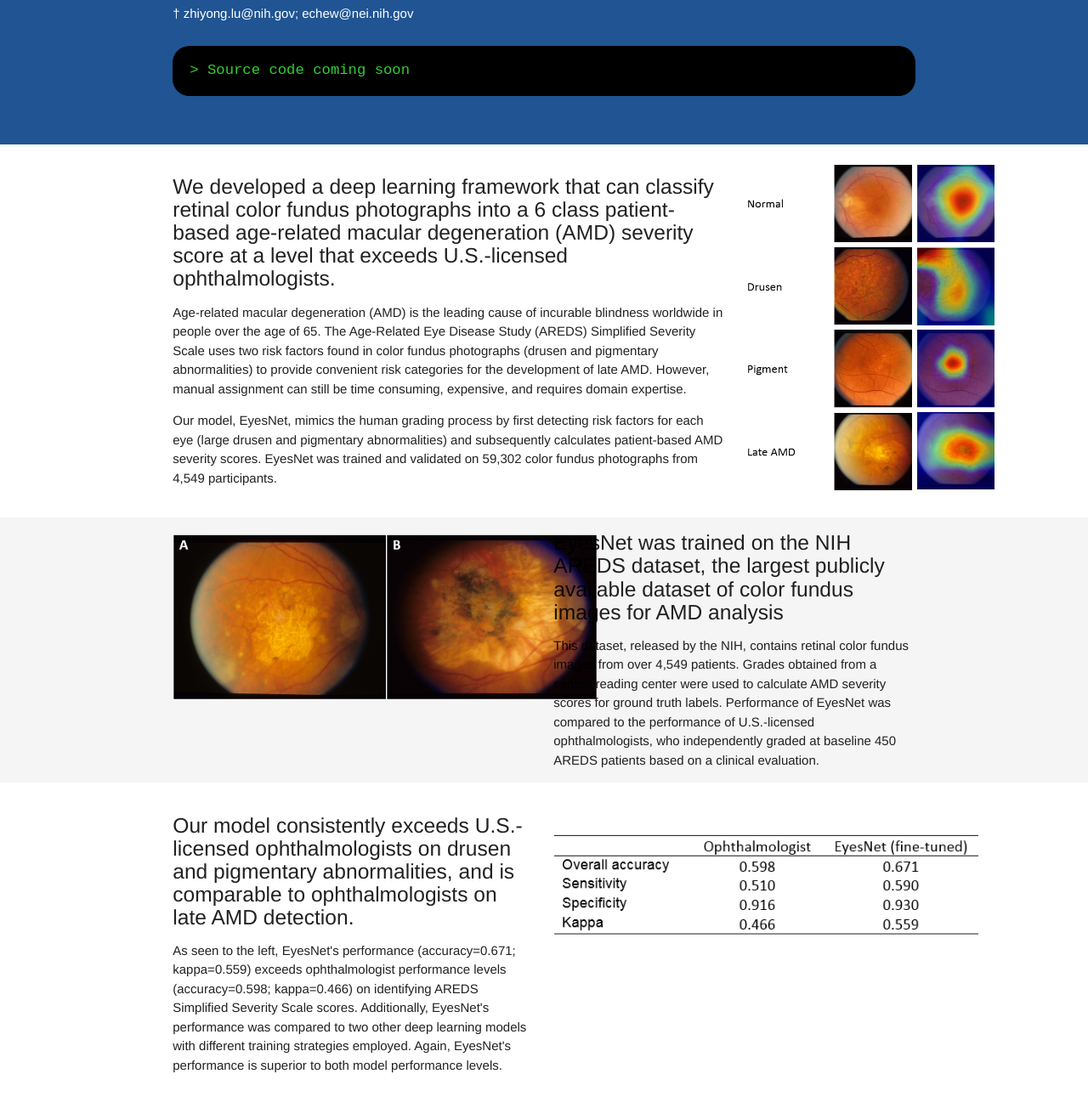
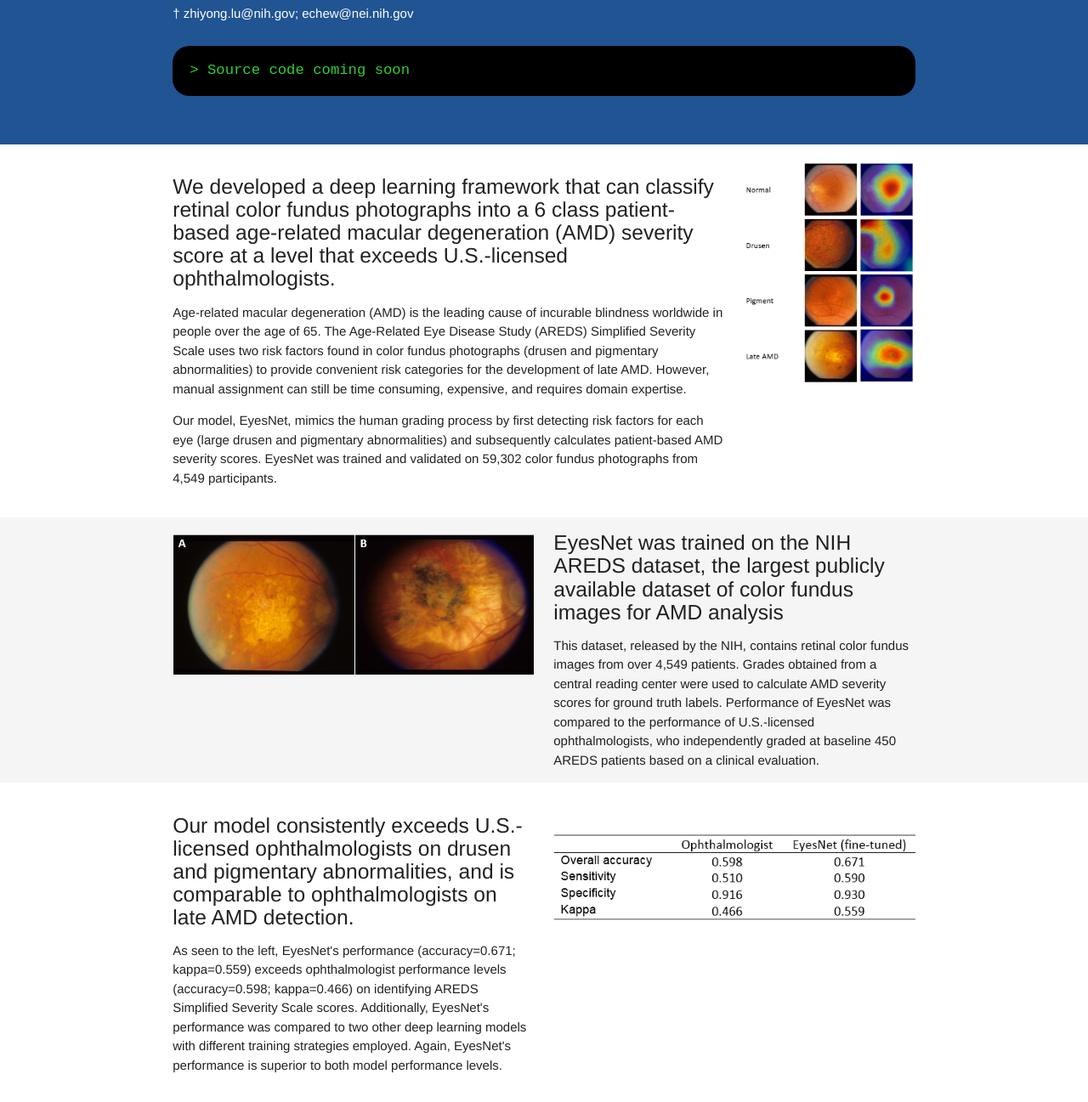
Before and after one commit to ncbi-nlp/DeepSeeNet, a plain HTML site: page docs/index.html in a window 1280 px wide. Shown: the part 506-1803 px from the top of the page at 85% size. Drawn offline with nearby package versions, Linux system fonts and the light colour scheme.

Commit message:
fix img width

```diff
--- a/docs/index.html
+++ b/docs/index.html
@@ -72,6 +72,10 @@
         color: limegreen;
         font-family: "Courier New", Courier, monospace;
     }
+
+    .container img {
+      max-width: 100%;
+    }
   </style>
 </head>
 
@@ -107,7 +111,7 @@
         <p>Age-related macular degeneration (AMD) is the leading cause of incurable blindness worldwide in people over the age of 65. The Age-Related Eye Disease Study (AREDS) Simplified Severity Scale uses two risk factors found in color fundus photographs (drusen and pigmentary abnormalities) to provide convenient risk categories for the development of late AMD. However, manual assignment can still be time consuming, expensive, and requires domain expertise.<p>
         <p>Our model, EyesNet, mimics the human grading process by first detecting risk factors for each eye (large drusen and pigmentary abnormalities) and subsequently calculates patient-based AMD severity scores. EyesNet was trained and validated on 59,302 color fundus photographs from 4,549 participants.</p>
       </div>
-      <div class="col l3"><img src="images/Fig9.png", width="300px"></div>
+      <div class="col l3"><img src="images/Fig9.png"></div>
     </div>
   </div>
 </section>
@@ -115,7 +119,7 @@
 <section class="grey lighten-4">
   <div class="container">
     <div class="row">
-      <div class="col l6"><img src="images/Fig1.png", width="500px" style="padding-top:20px"></div>
+      <div class="col l6"><img src="images/Fig1.png" style="padding-top:20px"></div>
       <div class="col l6">
         <h5>EyesNet was trained on the NIH AREDS dataset, the largest publicly available dataset of color fundus images for AMD analysis</h5>
         <p>This dataset, released by the NIH, contains retinal color fundus images from over 4,549 patients. Grades obtained from a central reading center were used to calculate AMD severity scores for ground truth labels. Performance of EyesNet was compared to the performance of U.S.-licensed ophthalmologists, who independently graded at baseline 450 AREDS patients based on a clinical evaluation.</p>
@@ -131,7 +135,7 @@
         <h5>Our model consistently exceeds U.S.-licensed ophthalmologists on drusen and pigmentary abnormalities, and is comparable to ophthalmologists on late AMD detection. </h5>
         <p>As seen to the left, EyesNet's performance (accuracy=0.671; kappa=0.559) exceeds ophthalmologist performance levels (accuracy=0.598; kappa=0.466) on identifying AREDS Simplified Severity Scale scores. Additionally, EyesNet's performance was compared to two other deep learning models with different training strategies employed. Again, EyesNet's performance is superior to both model performance levels.</p>
       </div>
-      <div class="col s6"><img src="images/Tab4.png", width="500px" style="padding-top:40px"></div>
+      <div class="col s6"><img src="images/Tab4.png" style="padding-top:40px"></div>
     </div>
   </div>
 </section>
```
